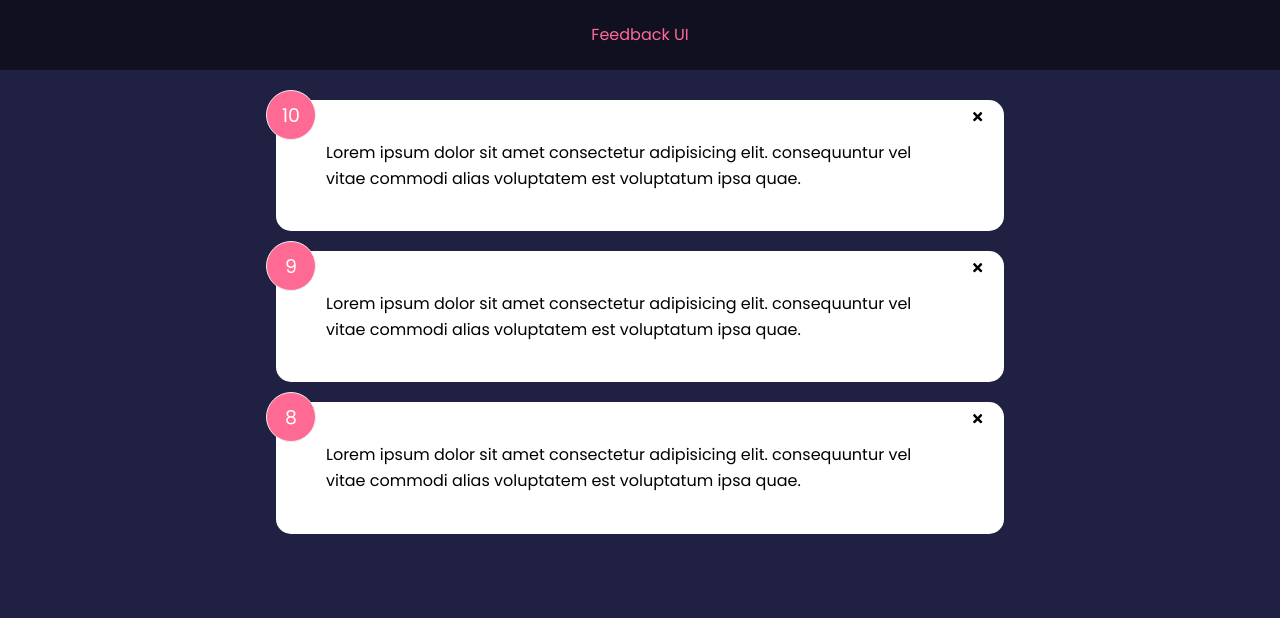
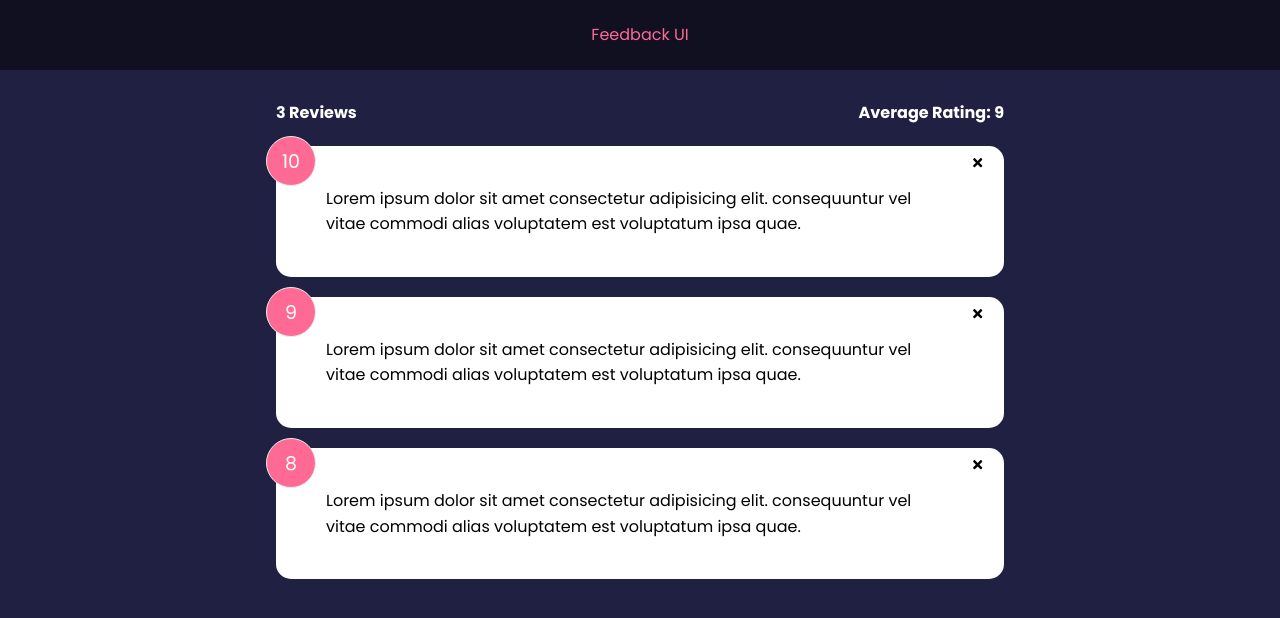
Before and after one commit to amirmohamad-mohamadi/feedback-app, a React (Create React App) app: page / in a window 1280 px wide. Shown: the top 618 px of the page. Built offline with nearby package versions, Linux system fonts and the light colour scheme; the HTML template or start-up script is replaced by a standard one.

Commit message:
create feedbackStats for review and average-rating

```diff
--- a/src/App.jsx
+++ b/src/App.jsx
@@ -1,7 +1,8 @@
 import { useState } from "react";
+
 import Header from "./components/Header";
 import FeedbackList from "./components/FeedbackList";
-
+import FeedbackStats from "./components/FeedbackStats";
 import FeedbackData from "./data/FeedbackData";
 
 const App = () => {
@@ -15,6 +16,7 @@
     <>
       <Header />
       <div className="container">
+        <FeedbackStats feedback={feedback} />
         <FeedbackList feedback={feedback} handleDelete={deleteFeedback} />
       </div>
     </>
--- /dev/null
+++ b/src/components/FeedbackStats.jsx
@@ -0,0 +1,12 @@
+const FeedbackStats = ({ feedback }) => {
+  let average =
+    feedback.reduce((acc, item) => acc + item.rating, 0) / feedback.length;
+  return (
+    <div className="feedback-stats">
+      <h4>{feedback.length} Reviews</h4>
+      <h4>Average Rating: {isNaN(average) ? 0 : average}</h4>
+    </div>
+  );
+};
+
+export default FeedbackStats;
```
